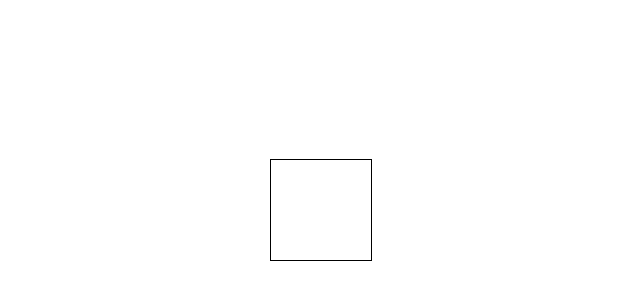
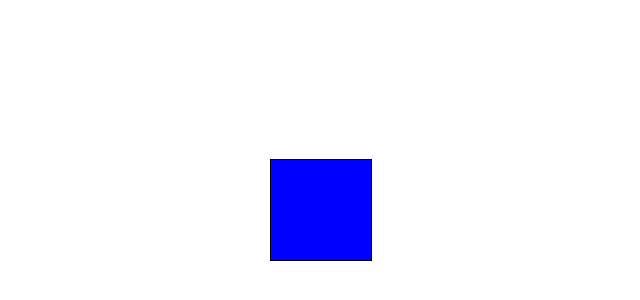
Before and after one commit to wheejinv/react_todo, a React (Create React App) app: page / in a window 1280 px wide. Shown: the part 190-490 px from the top of the page, without its empty margins (319-959 px from the left). Built offline with nearby package versions, Linux system fonts and the light colour scheme.

Commit message:
챕터9. 클래스가 여러개 일 때 사용하는 방법

```diff
--- a/package.json
+++ b/package.json
@@ -6,6 +6,7 @@
     "@testing-library/jest-dom": "^4.2.4",
     "@testing-library/react": "^9.4.0",
     "@testing-library/user-event": "^7.2.1",
+    "classnames": "^2.2.6",
     "node-sass": "^4.13.1",
     "react": "^16.12.0",
     "react-dom": "^16.12.0",
--- a/src/App.js
+++ b/src/App.js
@@ -1,10 +1,14 @@
 import React, { Component } from "react";
+import classNames from 'classnames'
 import styles from "./App.module.css";
 
 class App extends Component {
 	render() {
 		return (
-			<div className={styles.box}>
+			// 클래스가 여러개 일 때 사용하는 방법
+			// <div className={[styles.box, styles.blue].join(' ')}>
+			// classNames 라이브러리를 이용하는 방
+			<div className={classNames(styles.box, styles.blue)}>
 
 			</div>
 		);
--- a/src/App.module.css
+++ b/src/App.module.css
@@ -8,3 +8,7 @@
     left: 50%;
     transform: translate(-50%, -50%);
 }
+
+.blue {
+    background: blue;
+}
```
